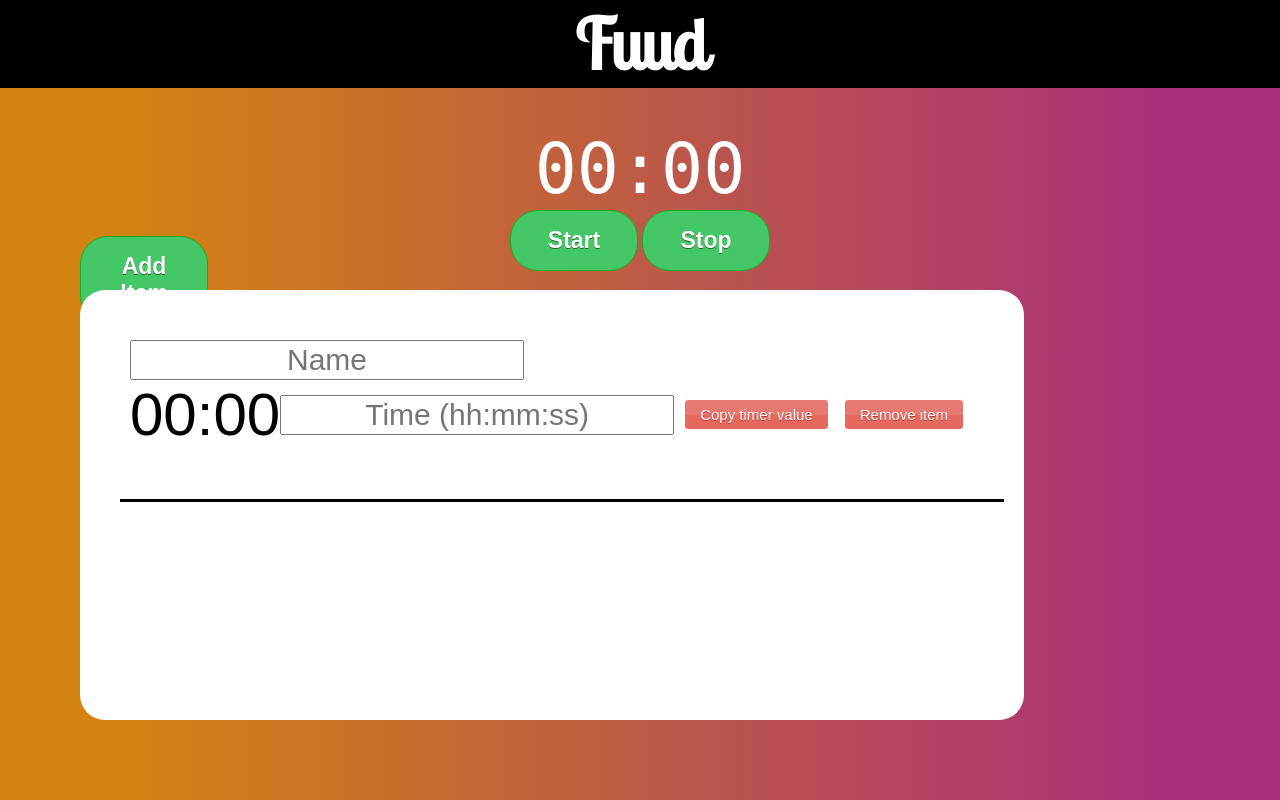
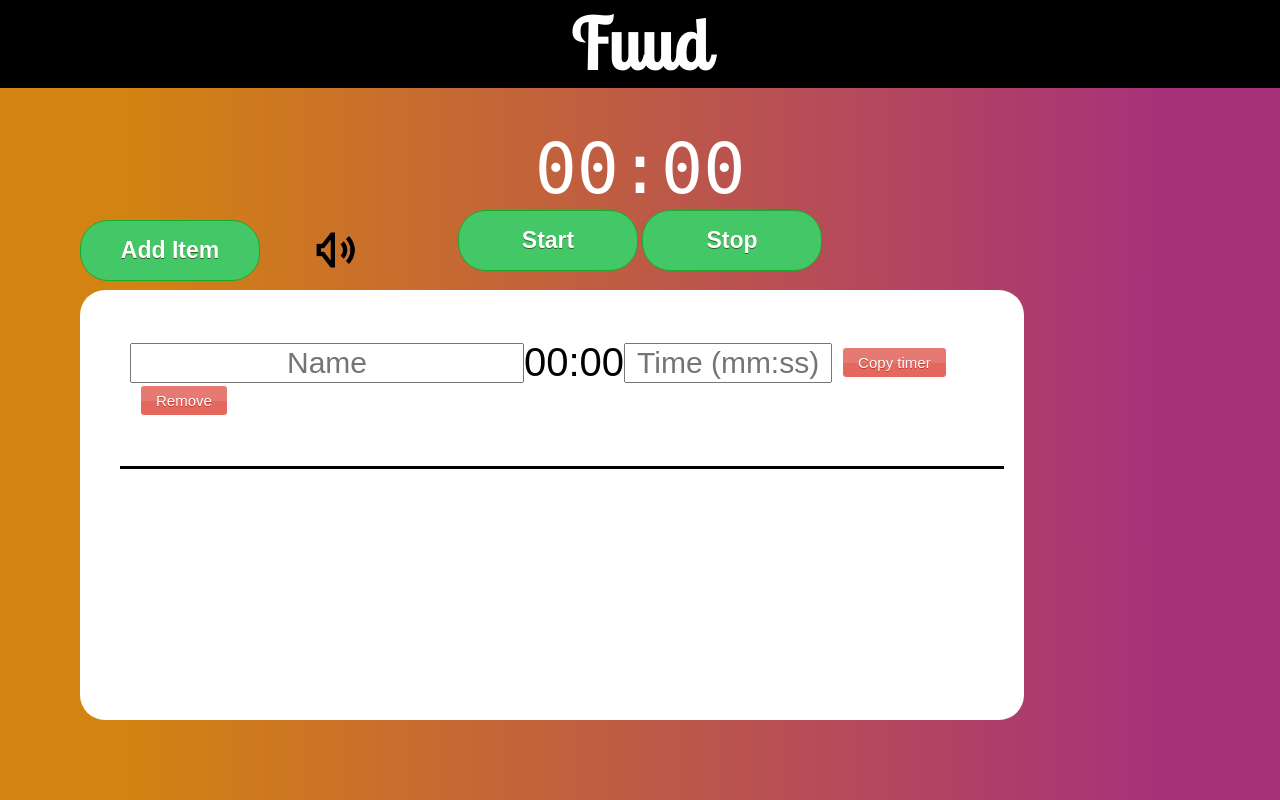
Before and after one commit to ToastNumber/fuud, a plain HTML site: page Fuud.html in a window 1280 px wide. Drawn offline with nearby package versions, Linux system fonts and the light colour scheme.

Commit message:
Sound can be toggled using button; size of buttons is fixed to stop resizing issues; size of some text made smaller/larger; some buttons renamed; bottom border on item sections; width of main is reduced for upcoming preset image selection; width of inputs reduced.

```diff
--- a/Fuud.html
+++ b/Fuud.html
@@ -32,7 +32,10 @@
     </div>
 </div>
 
+<div id="option">
     <button id="btnAdd">Add Item</button>
+    <img src="images/volume_on.png" width="70" id="soundImage" onclick="toggleSound()"/>
+</div>
 
 <div id="main">
 </div>
--- a/css/itemsection.styling.css
+++ b/css/itemsection.styling.css
@@ -21,9 +21,13 @@
     height: 30px;
 }
 
+.timeEditor {
+    width: 200px;
+}
+
 .timeRemaining {
     font-family: lucica sans, sans-serif;
-    font-size: 60px;
+    font-size: 40px;
 }
 
 .itemSection input {
--- a/css/stylesheet.css
+++ b/css/stylesheet.css
@@ -25,7 +25,7 @@ body {
     text-shadow: black 2px 2px 0px;
     font-family: 'Lobster Two', sans-serif;
     font-weight: bold;
-    letter-spacing: -1px;
+    letter-spacing: 1px;
     border-radius: 10px;
 }
 
@@ -53,31 +53,33 @@ body {
 }
 
 #btnAdd {
-    position: relative;
+    position: absolute;
+    top: 220px;
     left: 80px;
-    bottom: 35px;
 }
 
 .control, #btnAdd {
-    background-color:#44c767;
-    -moz-border-radius:28px;
-    -webkit-border-radius:28px;
-    border-radius:28px;
-    border:1px solid #18ab29;
-    display:inline-block;
-    cursor:pointer;
-    color:#ffffff;
-    font-family:Arial;
-    font-size:23px;
+    background-color: #44c767;
+    -moz-border-radius: 28px;
+    -webkit-border-radius: 28px;
+    border-radius: 28px;
+    border: 1px solid #18ab29;
+    display: inline-block;
+    cursor: pointer;
+    color: #ffffff;
+    font-family: Arial;
+    font-size: 23px;
     font-weight: bold;
-    padding:16px 31px;
-    text-decoration:none;
-    text-shadow:0px 1px 0px #2f6627;
-    width: 10%;
+    padding: 16px 31px;
+    text-decoration: none;
+    text-shadow: 0px 1px 0px #2f6627;
+    width: 180px;
 }
+
 .control:hover, #btnAdd:hover {
-    background-color:#5cbf2a;
+    background-color: #5cbf2a;
 }
+
 .control:active, #btnAdd:active {
     border: 2px ridge;
 }
@@ -91,23 +93,31 @@ body {
 }
 
 .copy, .remove {
-    -moz-box-shadow:inset 0px 39px 0px -24px #e67a73;
-    -webkit-box-shadow:inset 0px 39px 0px -24px #e67a73;
-    box-shadow:inset 0px 39px 0px -24px #e67a73;
-    background-color:#e4685d;
-    -moz-border-radius:4px;
-    -webkit-border-radius:4px;
-    border-radius:4px;
-    border:1px solid #ffffff;
-    display:inline-block;
-    cursor:pointer;
-    color:#ffffff;
-    font-family:Arial;
-    font-size:15px;
-    padding:6px 15px;
-    text-decoration:none;
-    text-shadow:0px 1px 0px #b23e35;
+    -moz-box-shadow: inset 0px 39px 0px -24px #e67a73;
+    -webkit-box-shadow: inset 0px 39px 0px -24px #e67a73;
+    box-shadow: inset 0px 39px 0px -24px #e67a73;
+    background-color: #e4685d;
+    -moz-border-radius: 4px;
+    -webkit-border-radius: 4px;
+    border-radius: 4px;
+    border: 1px solid #ffffff;
+    display: inline-block;
+    cursor: pointer;
+    color: #ffffff;
+    font-family: Arial;
+    font-size: 15px;
+    padding: 6px 15px;
+    text-decoration: none;
+    text-shadow: 0px 1px 0px #b23e35;
 }
+
 .myButton:hover, .remove:hover {
-    background-color:#eb675e;
+    background-color: #eb675e;
 }
+
+#soundImage {
+    position: absolute;
+    cursor: pointer;
+    top: 215px;
+    left: 300px;
+}
--- a/javascript/javascript.custom.js
+++ b/javascript/javascript.custom.js
@@ -79,13 +79,13 @@ function createItemSection() {
     var timeRemainingInput = document.createElement("input");
     timeRemainingInput.setAttribute("type", "text");
     timeRemainingInput.setAttribute("class", "timeEditor");
-    timeRemainingInput.setAttribute("placeholder", "Time (hh:mm:ss)");
+    timeRemainingInput.setAttribute("placeholder", "Time (mm:ss)");
     addEnterKeyListener(timeRemainingInput);
 
     //This should only be visible when timers are running
     var btnCopyTimerValue = document.createElement("button");
     btnCopyTimerValue.setAttribute("class", "copy");
-    btnCopyTimerValue.innerHTML = "Copy timer value";
+    btnCopyTimerValue.innerHTML = "Copy timer";
     btnCopyTimerValue.setAttribute("onclick", "copyBtnPressed(this)");
     btnCopyTimerValue.tabIndex = -1;
 
@@ -96,7 +96,7 @@ function createItemSection() {
 
     var btnRemove = document.createElement("button");
     btnRemove.setAttribute("class", "remove");
-    btnRemove.innerHTML = "Remove item";
+    btnRemove.innerHTML = "Remove";
     btnRemove.setAttribute("onclick", "removeSectionBtnPressed(this); updateControlDisplay()");
     btnRemove.tabIndex = -1;
 
@@ -129,3 +129,11 @@ function getNextColor() {
     cIndex = (cIndex + 1) % colors.length;
     return result;
 }
+
+var _soundOn = true;
+function toggleSound() {
+    var soundImage = document.getElementById("soundImage");
+    soundImage.src = "images/" + (_soundOn ? "volume_off.png" : "volume_on.png");
+
+    _soundOn = !_soundOn;
+}
--- a/javascript/timeControl.js
+++ b/javascript/timeControl.js
@@ -36,13 +36,13 @@ function stopIfEnded() {
     if (getSeconds(document.getElementById("timer").innerHTML) === 0
         && !anyTimersRunning()) {
         stopAllTimers(true);
-        playStopSound();
+        if (_soundOn) playStopSound();
     }
 }
 function playStopSound() {
     var audio = new Audio('http://www.freesound.org/data/previews/264/264594_65641-lq.mp3');
     audio.play();
-    setTimeout(function() {audio.pause()}, 4990);
+    setTimeout(function() {audio.pause()}, 2000);
 }
 function anyTimersRunning() {
     for (var i = 0; i < _timers.length; ++i) {
```
